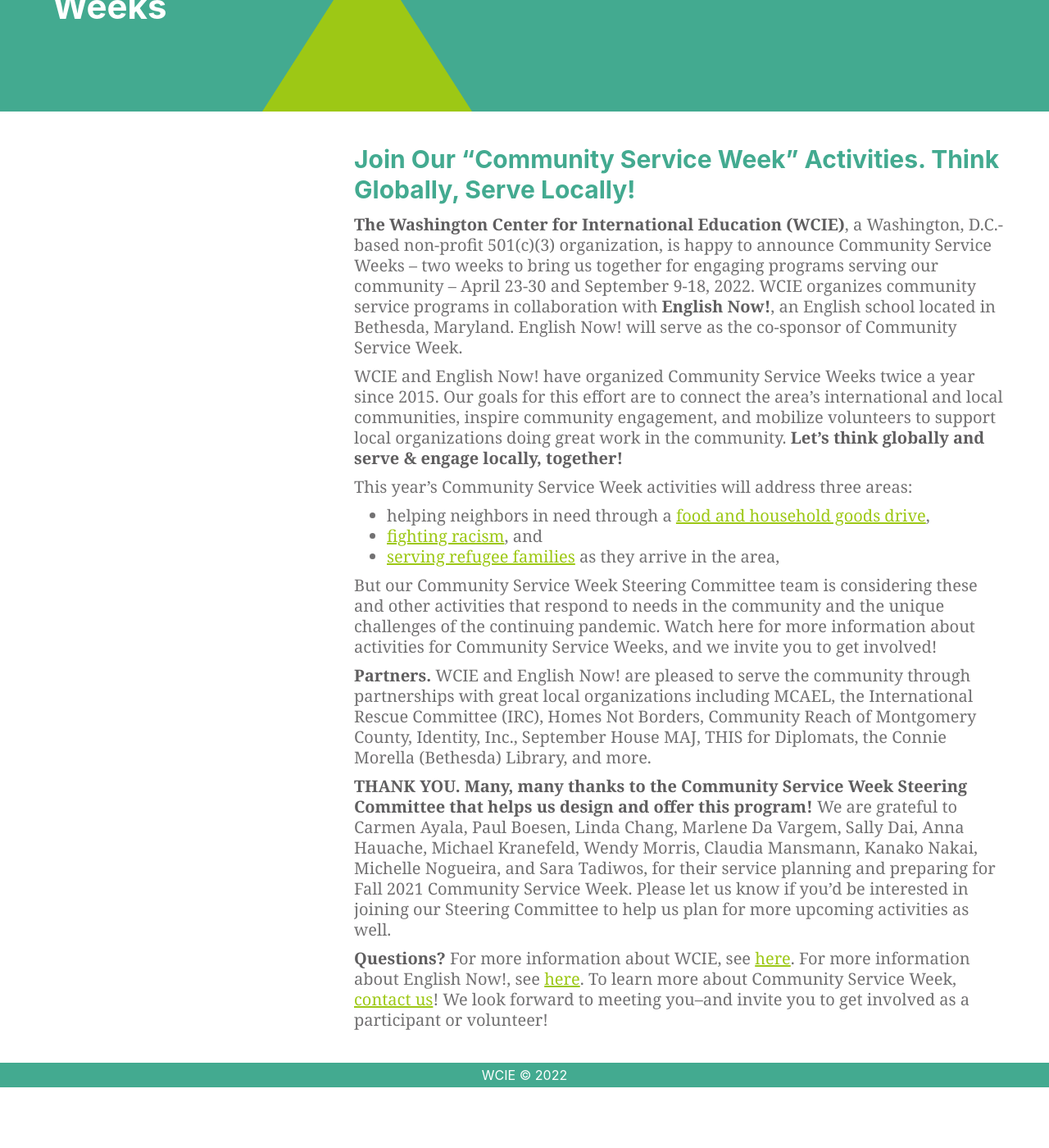
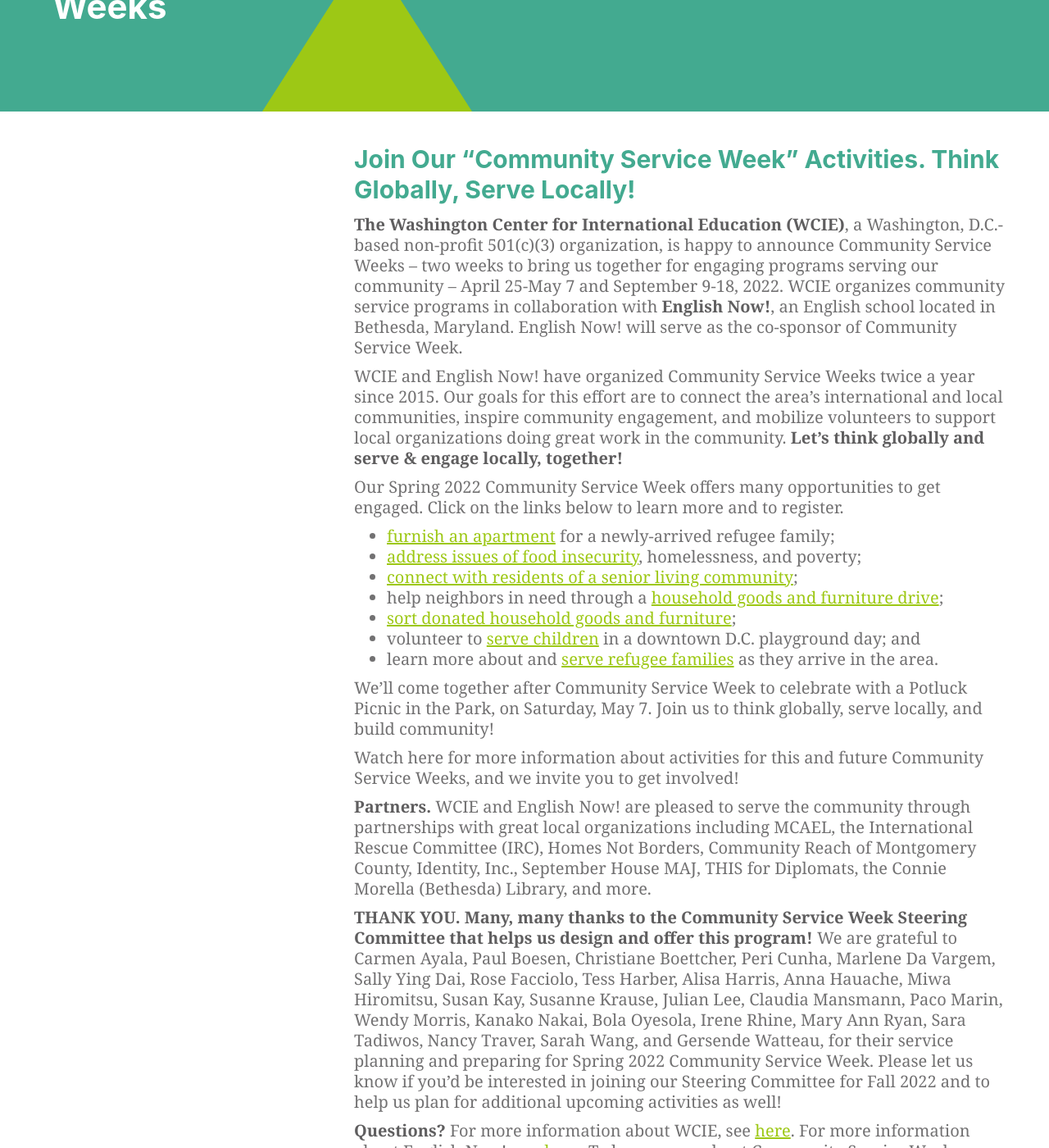
Before and after one commit to washingtoncie/washingtoncie.github.io, a Jekyll site: the page built from _pages/community-service/community-service-weeks.md, in a window 1280 px wide and 1400 px high, scrolled down 450 px. Shown: the whole window at 82% size. Built offline with Jekyll 4.4.1, drawn with Linux system fonts in a browser that asks for light colours; before the commit the page ends 1776 px from its top, so only the background shows below that.

Commit message:
2022-04-18 updates

```diff
--- a/_includes/header.html
+++ b/_includes/header.html
@@ -6,7 +6,7 @@
             <a href="/community-service" id="community-service">Community Service</a>
             <ul>
                 <li><a href="/community-service/community-service-weeks">Community Service Weeks</a></li>
-                <li><a href="/community-service/household-goods-and-food-drive">Household Goods & Food Drive</a></li>
+                <li><a href="/community-service/household-goods-and-furniture-drive">Household Goods & Furniture Drive</a></li>
                 <li><a href="/community-service/walk-and-talk-against-racism">International Walk & Talk Against Racism</a></li>
                 <li><a href="/community-service/refugee-resettlement">Refugee Resettlement</a></li>
             </ul>
--- a/_pages/community-service/community-service-weeks.md
+++ b/_pages/community-service/community-service-weeks.md
@@ -9,21 +9,27 @@
 
 ## Join Our "Community Service Week" Activities. Think Globally, Serve Locally!
 
-**The Washington Center for International Education (WCIE)**, a Washington, D.C.-based non-profit 501(c)(3) organization, is happy to announce Community Service Weeks -- two weeks to bring us together for engaging programs serving our community -- April 23-30 and September 9-18, 2022. WCIE organizes community service programs in collaboration with **English Now!**, an English school located in Bethesda, Maryland. English Now! will serve as the co-sponsor of Community Service Week.
+**The Washington Center for International Education (WCIE)**, a Washington, D.C.-based non-profit 501(c)(3) organization, is happy to announce Community Service Weeks -- two weeks to bring us together for engaging programs serving our community -- April 25-May 7 and September 9-18, 2022. WCIE organizes community service programs in collaboration with **English Now!**, an English school located in Bethesda, Maryland. English Now! will serve as the co-sponsor of Community Service Week.
 
 WCIE and English Now! have organized Community Service Weeks twice a year since 2015. Our goals for this effort are to connect the area's international and local communities, inspire community engagement, and mobilize volunteers to support local organizations doing great work in the community. **Let’s think globally and serve & engage locally, together!**
 
-This year’s Community Service Week activities will address three areas:
+Our Spring 2022 Community Service Week offers many opportunities to get engaged. Click on the links below to learn more and to register.
 
-- helping neighbors in need through a [food and household goods drive](/community-service/household-goods-and-food-drive),
-- [fighting racism](/community-service/walk-and-talk-against-racism), and
-- [serving refugee families](/community-service/refugee-resettlement) as they arrive in the area,
+- [furnish an apartment](https://www.signupgenius.com/go/70a0f44acaf2fa5f58-furnish) for a newly-arrived refugee family;
+- [address issues of food insecurity](https://www.signupgenius.com/go/70a0f44acaf2fa5f58-shepherds), homelessness, and poverty;
+- [connect with residents of a senior living community](https://www.signupgenius.com/go/70a0f44acaf2fa5f58-thomas);
+- help neighbors in need through a [household goods and furniture drive](/community-service/household-goods-and-food-drive);
+- [sort donated household goods and furniture](https://www.signupgenius.com/go/70a0f44acaf2fa5f58-donation);
+- volunteer to [serve children](https://www.signupgenius.com/go/70a0f44acaf2fa5f58-little) in a downtown D.C. playground day; and
+- learn more about and [serve refugee families](/community-service/refugee-resettlement) as they arrive in the area.
 
-But our Community Service Week Steering Committee team is considering these and other activities that respond to needs in the community and the unique challenges of the continuing pandemic. Watch here for more information about activities for Community Service Weeks, and we invite you to get involved!
+We’ll come together after Community Service Week to celebrate with a Potluck Picnic in the Park, on Saturday, May 7. Join us to think globally, serve locally, and build community!
+
+Watch here for more information about activities for this and future Community Service Weeks, and we invite you to get involved!
 
 **Partners.** WCIE and English Now! are pleased to serve the community through partnerships with great local organizations including MCAEL, the International Rescue Committee (IRC), Homes Not Borders, Community Reach of Montgomery County, Identity, Inc., September House MAJ, THIS for Diplomats, the Connie Morella (Bethesda) Library, and more.
 
-**THANK YOU. Many, many thanks to the Community Service Week Steering Committee that helps us design and offer this program!** We are grateful to Carmen Ayala, Paul Boesen, Linda Chang, Marlene Da Vargem, Sally Dai, Anna Hauache, Michael Kranefeld, Wendy Morris, Claudia Mansmann, Kanako Nakai, Michelle Nogueira, and Sara Tadiwos, for their service planning and preparing for Fall 2021 Community Service Week. Please let us know if you’d be interested in joining our Steering Committee to help us plan for more upcoming activities as well.
+**THANK YOU. Many, many thanks to the Community Service Week Steering Committee that helps us design and offer this program!** We are grateful to Carmen Ayala, Paul Boesen, Christiane Boettcher, Peri Cunha, Marlene Da Vargem, Sally Ying Dai, Rose Facciolo, Tess Harber, Alisa Harris, Anna Hauache, Miwa Hiromitsu, Susan Kay, Susanne Krause, Julian Lee, Claudia Mansmann, Paco Marin, Wendy Morris, Kanako Nakai, Bola Oyesola, Irene Rhine, Mary Ann Ryan, Sara Tadiwos, Nancy Traver, Sarah Wang, and Gersende Watteau, for their service planning and preparing for Spring 2022 Community Service Week. Please let us know if you’d be interested in joining our Steering Committee for Fall 2022 and to help us plan for additional upcoming activities as well!
 
 **Questions?** For more information about WCIE, see [here](/). For more information about English Now!, see [here](http://english-now.com/). To learn more about Community Service Week, [contact us](/contact)! We look forward to meeting you--and invite you to get involved as a participant or volunteer!
 
```
Also changed, not shown: _pages/community-service/household-goods-and-food-drive.md (deleted, +0 -74 lines), _pages/community-service/household-goods-and-furniture-drive.md (added, +54 -0 lines), _pages/community-service/refugee-resettlement.md (+8 -0 lines).
